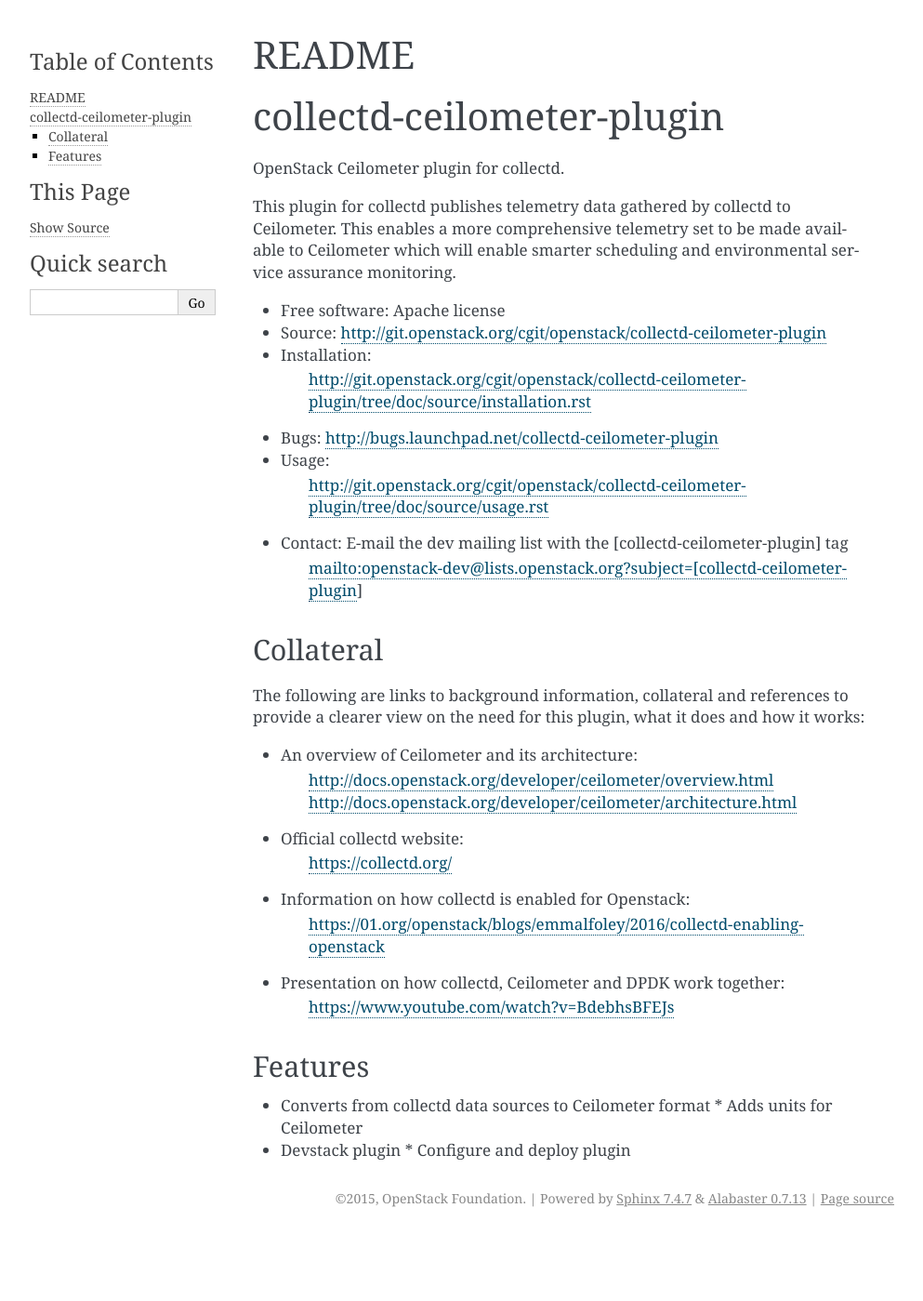
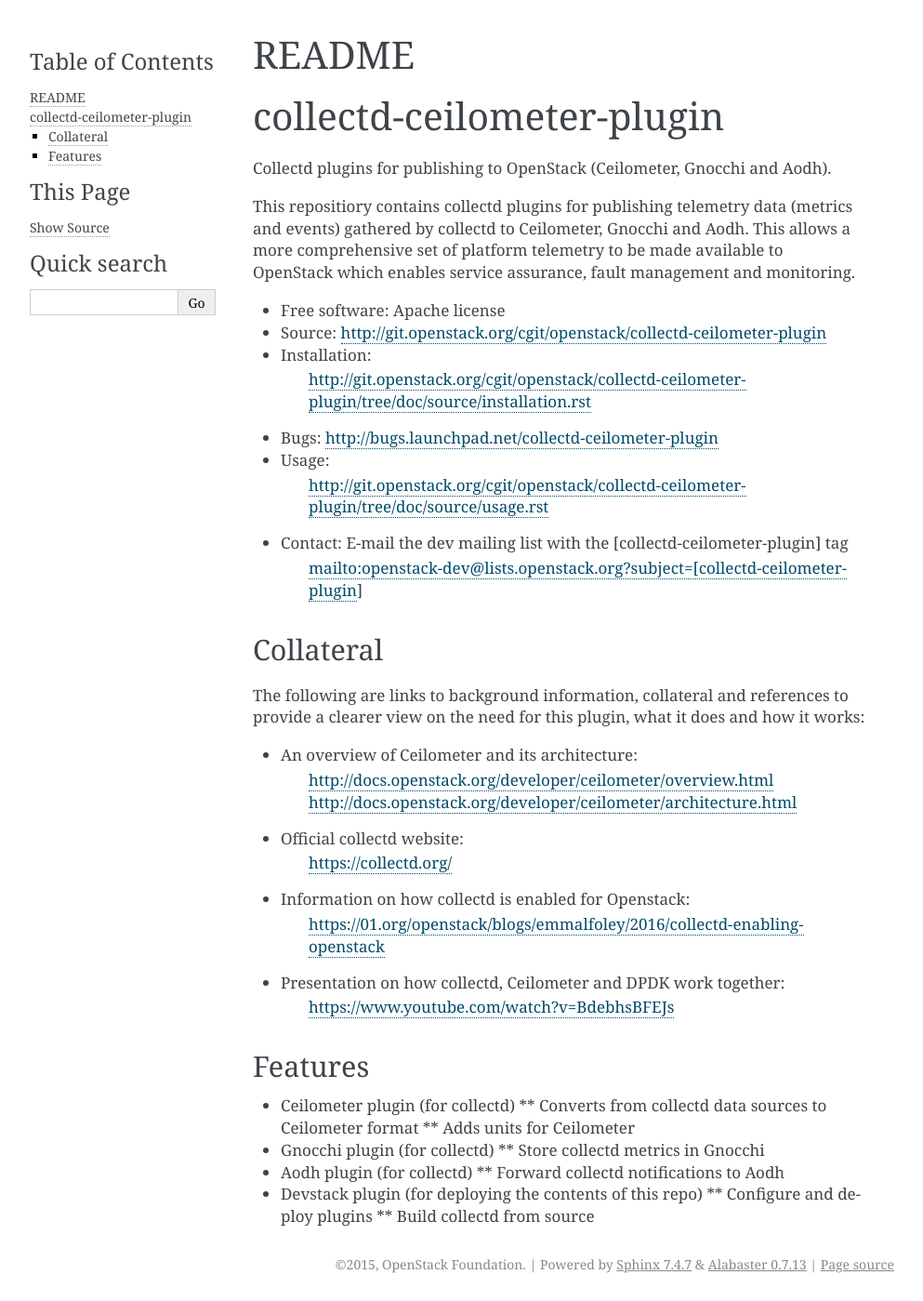
Before and after one commit to openstack-archive/collectd-openstack-plugins, a Sphinx documentation site: the page built from doc/source/readme.rst, in a window 1280 px wide. Shown: the whole page at 93% size, without its empty margins (148-1141 px from the left). Built offline with Sphinx 7.4.7, drawn with Linux system fonts in a browser that asks for light colours; before the commit the page ends 1328 px from its top, so only the background shows below that.

Commit message:
Update docs to include Aodh and Gnocchi
README.rst:
* Updated introductory paragraph to include gnocchi and aodh
* Updated features list to include gnocchi and aodh features

doc/source/GSG.rst:
* Updates collectd installation instructions
* Updates intro to configuring collectd as a service
* Updates packages to be installed
* Updates installation and configuration for plugins
* Updates verification steps for ceilometer, aodh and gnocchi

Change-Id: I43698ea898bb990f163efc938ef6bbbec1e16b58

```diff
--- a/README.rst
+++ b/README.rst
@@ -24,12 +24,12 @@
 collectd-ceilometer-plugin
 ==========================
 
-OpenStack Ceilometer plugin for collectd.
+Collectd plugins for publishing to OpenStack (Ceilometer, Gnocchi and Aodh).
 
-This plugin for collectd publishes telemetry data gathered by collectd to
-Ceilometer. This enables a more comprehensive telemetry set to be made
-available to Ceilometer which will enable smarter scheduling and environmental
-service assurance monitoring.
+This repositiory contains collectd plugins for publishing telemetry data
+(metrics and events) gathered by collectd to Ceilometer, Gnocchi and Aodh.
+This allows a more comprehensive set of platform telemetry to be made available
+to OpenStack which enables service assurance, fault management and  monitoring.
 
 * Free software: Apache license
 * Source: http://git.openstack.org/cgit/openstack/collectd-ceilometer-plugin
@@ -61,7 +61,13 @@
 Features
 --------
 
-* Converts from collectd data sources to Ceilometer format
-  * Adds units for Ceilometer
-* Devstack plugin
-  * Configure and deploy plugin
+* Ceilometer plugin (for collectd)
+  ** Converts from collectd data sources to Ceilometer format
+  ** Adds units for Ceilometer
+* Gnocchi plugin (for collectd)
+  ** Store collectd metrics in Gnocchi
+* Aodh plugin (for collectd)
+  ** Forward collectd notifications to Aodh
+* Devstack plugin (for deploying the contents of this repo)
+  ** Configure and deploy plugins
+  ** Build collectd from source
```
Also changed, not shown: doc/source/GSG.rst (+222 -74 lines).
